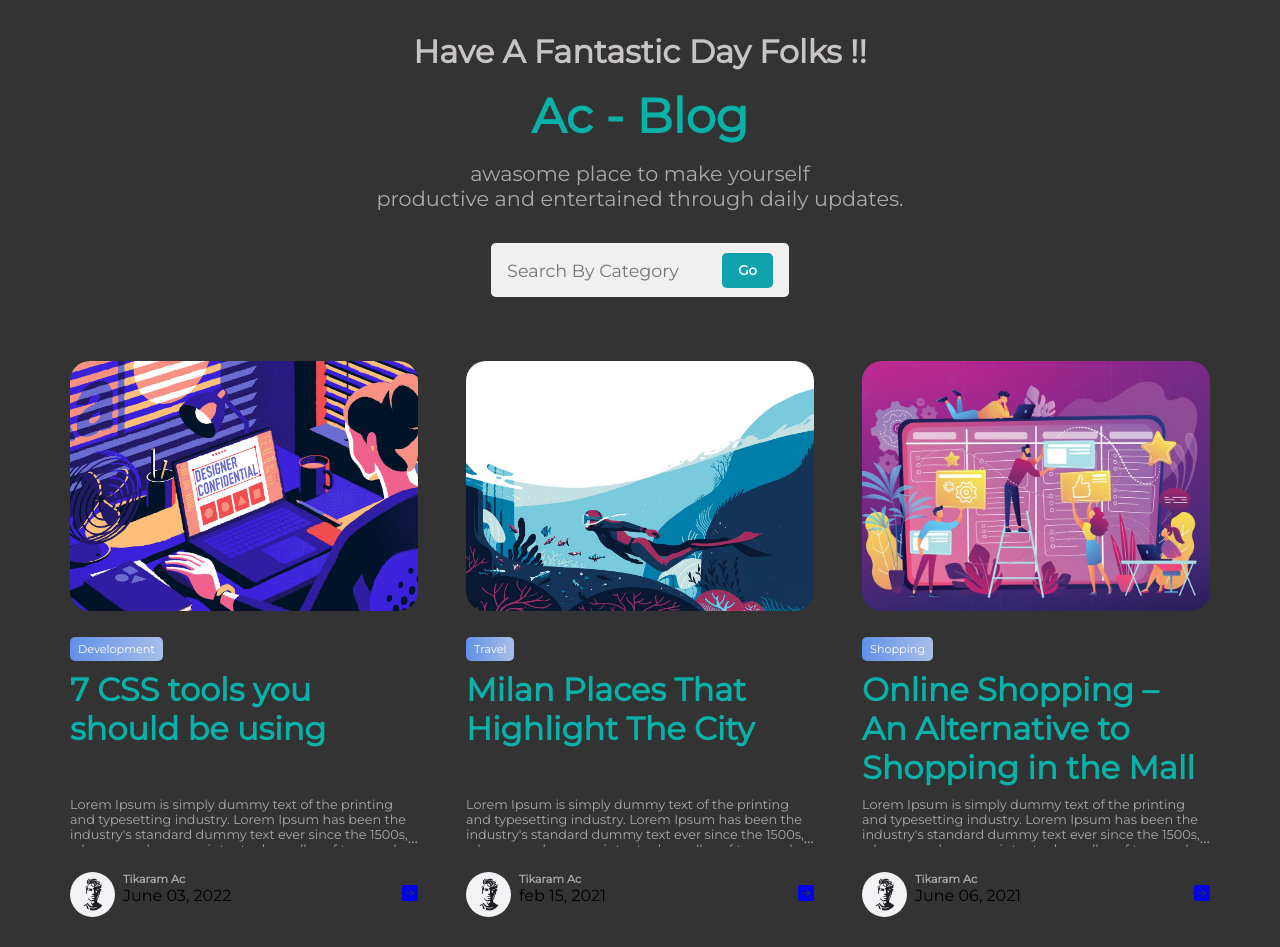
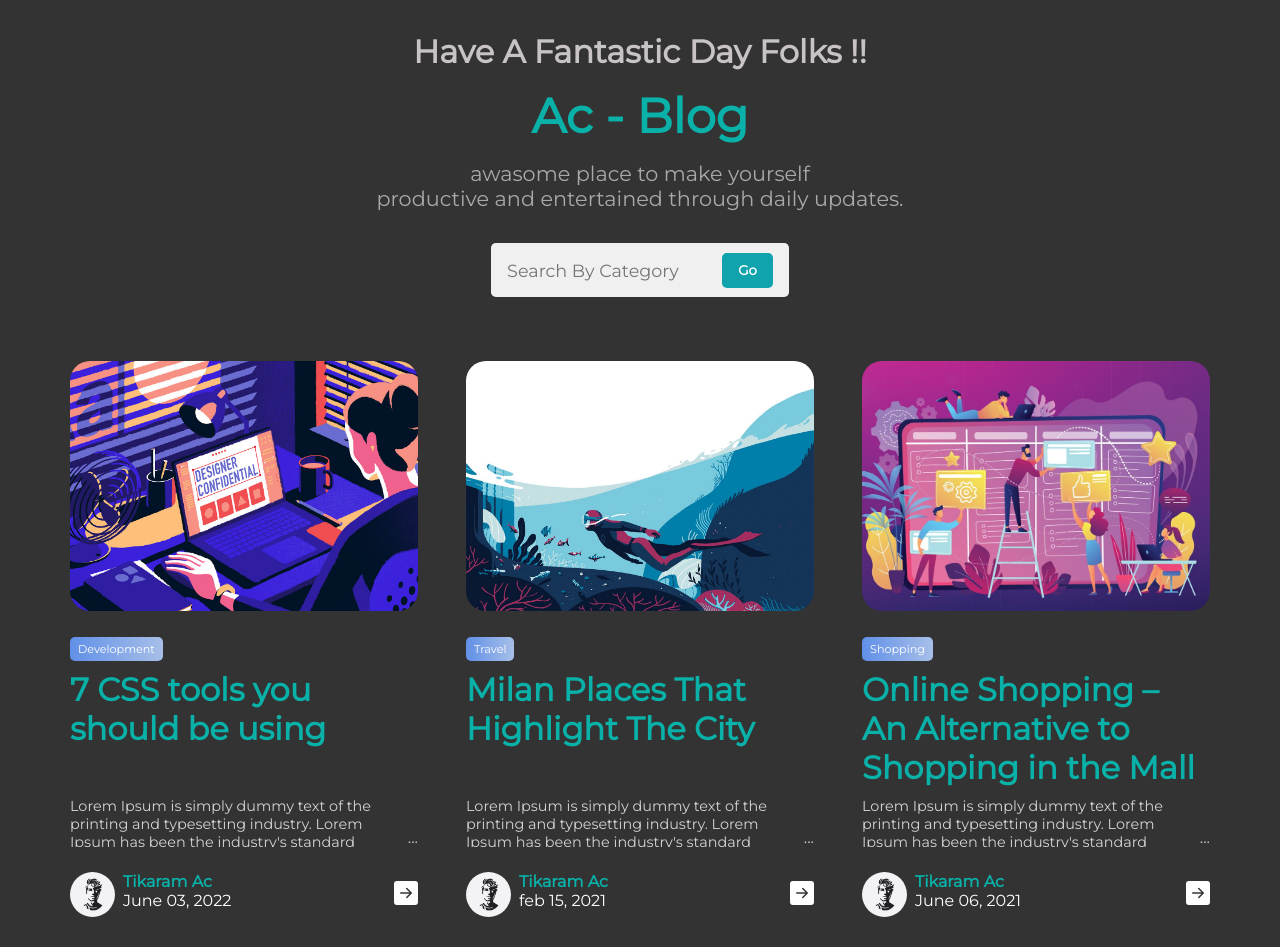
Before and after one commit to tikaramac19/Ac-Blog-App, a React (Create React App) app: page / in a window 1280 px wide. Shown: the top 947 px of the page. Built offline with nearby package versions, Linux system fonts and the light colour scheme; grey boxes are pictures that could not be loaded; the HTML template or start-up script is replaced by a standard one.

Commit message:
looking nice

```diff
--- a/src/components/Home/BlogList/BlogItem/BlogItem.jsx
+++ b/src/components/Home/BlogList/BlogItem/BlogItem.jsx
@@ -26,13 +26,13 @@ const BlogItem = ({ blog }) => {
           <div className={styles.blogItem_author}>
             <img src={authorAvatar} alt="authorImg" />
             <div>
-              <h6>{authorName}</h6>
+              <h4>{authorName}</h4>
               <p>{createdAt}</p>
             </div>
           </div>
           <Link to={`/blog/${id}`} className={styles.blog_link}>
 
-            <BsFillArrowRightSquareFill />
+          <BsFillArrowRightSquareFill className={styles.icon}/>
           </Link>
         </footer>
       </div>
--- a/src/components/Home/BlogList/BlogItem/BlogItem.module.css
+++ b/src/components/Home/BlogList/BlogItem/BlogItem.module.css
@@ -21,9 +21,9 @@
     position: relative;
     max-height: 50px;
     overflow: hidden;
-    font-size: 0.8rem;
+    font-size: 0.9rem;
     padding-right: 0.6rem;
-    color: #a9a9a9;
+    color: #d3d3d3;
 }
 .blog_description::before{
     position: absolute;
@@ -41,9 +41,16 @@ footer{
 }
 .blog_link{
     text-decoration: none;
+    color: white;
 }
 .blogItem_author{
     display: flex;
+}
+.icon{
+    font-size: 1.5rem;
+}
+.icon:hover{
+    background: rgb(9, 177, 168);
 }
 .blogItem_author > img{
         width: 45px;
@@ -52,8 +59,12 @@ footer{
         object-fit: cover;
         margin-right: 0.5rem;
 }
-.blogItem_author h6{
-    font-size: 0.7rem;
-    color: #a9a9a9;
+.blogItem_author h4{
+    /* font-size: 0.8rem; */
+    color: rgb(9, 177, 168);
     font-weight: bold;
 }
+.blogItem_author  p{
+    color: white;
+    font-weight: 1rem;
+}
--- a/src/components/Home/SearchBar/SearchBar.jsx
+++ b/src/components/Home/SearchBar/SearchBar.jsx
@@ -11,7 +11,7 @@ const SearchBar = ({ value, handelSearchKey, formSubmit, clearSearch }) => {
           placeholder="Search By Category "
           value={value}
         />
-        {value && <span onClick={clearSearch}>X</span>}
+        {value && <span onClick={clearSearch} className ={styles.exit}>X</span>}
 
         <button>Go</button>
       </form>
--- a/src/components/Home/SearchBar/SearchBar.module.css
+++ b/src/components/Home/SearchBar/SearchBar.module.css
@@ -23,6 +23,9 @@
     cursor: pointer;
     color: crimson;
 }
+.exit{
+    color: aqua;
+}
 .searchbar button{
     border: none;
     outline: none;
```
